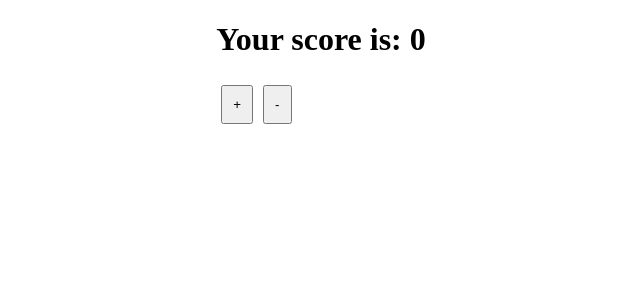
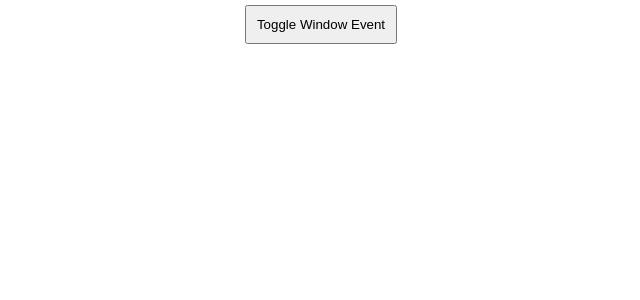
Before and after one commit to stasya2011/React.js-Code-Challenges, a React (Create React App) app in the folder my-app/: page / in a window 1280 px wide. Shown: the top 300 px of the page, without its empty margins (319-959 px from the left). Built offline with nearby package versions, Linux system fonts and the light colour scheme.

Commit message:
06: toggle

```diff
--- /dev/null
+++ b/my-app/src/06-add-window-event/ToggleWindowEvent.js
@@ -0,0 +1,15 @@
+import { useState } from "react";
+import WindowEvent from "./WindowEvent";
+
+export default function ToggleWindowEvent() {
+  const [windowEvent, setWindowEvent] = useState(false);
+
+  return (
+    <div>
+      <button onClick={() => setWindowEvent((prevState) => !prevState)}>
+        Toggle Window Event
+      </button>
+      {windowEvent && <WindowEvent />}
+    </div>
+  );
+}
--- /dev/null
+++ b/my-app/src/06-add-window-event/WindowEvent.js
@@ -0,0 +1,14 @@
+import { useEffect } from "react";
+
+export default function WindowEvent() {
+  const dbClick = () => alert("Hello");
+  useEffect(() => {
+    console.log("++++");
+    window.addEventListener("dblclick", dbClick);
+
+    return () => {
+      window.removeEventListener("dblclick", dbClick);
+    };
+  });
+  return <h2>Window event active</h2>;
+}
--- a/my-app/src/App.js
+++ b/my-app/src/App.js
@@ -1,11 +1,11 @@
 // https://dog.ceo/api/breeds/image/random
 import "./App.css";
-import ScoreKeeper from "./05-score-keeper/ScoreKeeper";
+import ToggleWindowEvent from "./06-add-window-event/ToggleWindowEvent";
 
 function App() {
   return (
     <div className="App">
-      <ScoreKeeper />
+      <ToggleWindowEvent />
     </div>
   );
 }
```
